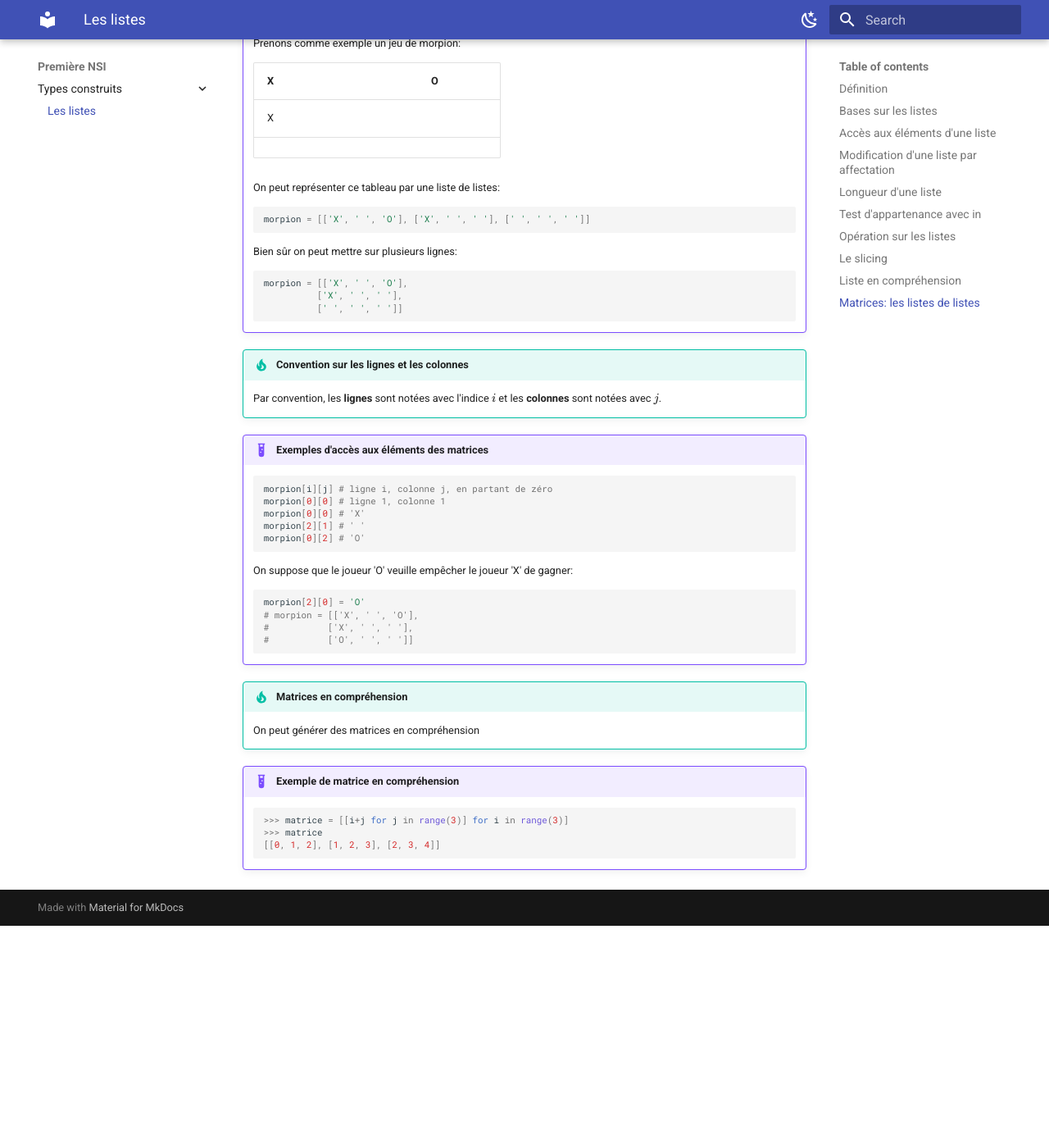
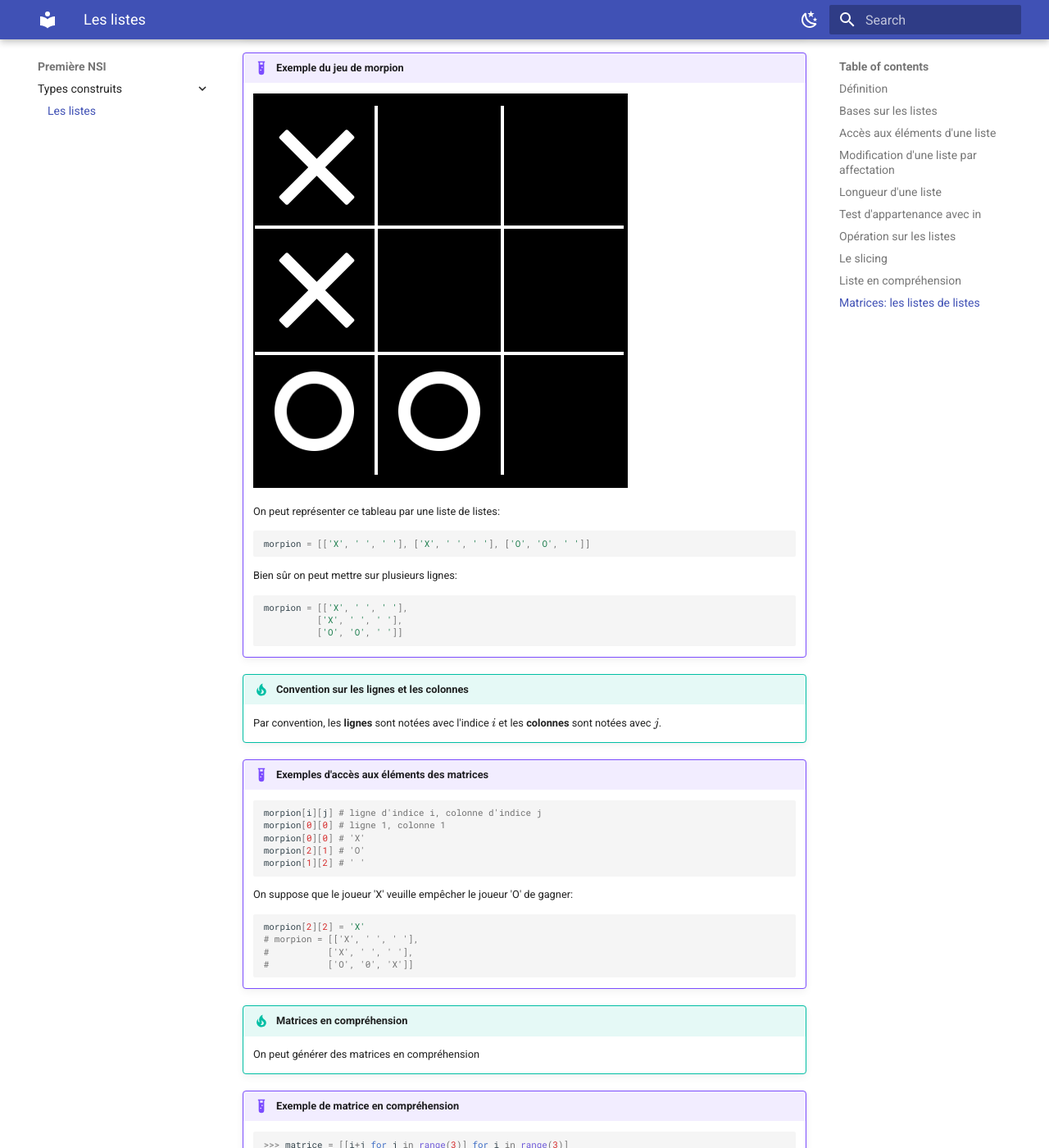
Before and after one commit to infocornouaille/nsi-cornouaille, an MkDocs documentation site: the page built from docs/premiere/types_construits/listes.md, in a window 1280 px wide and 1400 px high, scrolled down 6092 px. Shown: the whole window at 82% size. Built offline with MkDocs 1.6.1 and Material for MkDocs 9.7.7, drawn with Linux system fonts in a browser that asks for light colours; before the commit the page ends 7221 px from its top, so only the background shows below that.

Commit message:
Update listes

````diff
--- a/docs/premiere/types_construits/listes.md
+++ b/docs/premiere/types_construits/listes.md
@@ -10,7 +10,6 @@
      En Python, un **tableau** est appelé **liste**. Il est de type `list`
 
      Le tableau est modifiable par affectation, on dit qu'il est **mutable**
-
 
 
 ## Bases sur les listes
@@ -271,25 +270,23 @@
           [5, 2]]
      ```
 
-     Prenons comme exemple un jeu de morpion:
+!!! example "Exemple du jeu de morpion"
 
-     | X   |     | O   |
-     | --- | --- | --- |
-     | X   |     |     |
-     |     |     |     |
+
+     ![Morpion](../img/tictactoe.PNG)
 
      On peut représenter ce tableau par une liste de listes:
 
      ```python
-     morpion = [['X', ' ', 'O'], ['X', ' ', ' '], [' ', ' ', ' ']]
+     morpion = [['X', ' ', ' '], ['X', ' ', ' '], ['O', 'O', ' ']]
      ```
 
      Bien sûr on peut mettre sur plusieurs lignes:
 
      ```python
-     morpion = [['X', ' ', 'O'],
+     morpion = [['X', ' ', ' '],
                ['X', ' ', ' '],
-               [' ', ' ', ' ']]
+               ['O', 'O', ' ']]
      ```
 
 !!! tip "Convention sur les lignes et les colonnes"
@@ -298,20 +295,20 @@
 !!! example "Exemples d'accès aux éléments des matrices"
 
      ```python
-     morpion[i][j] # ligne i, colonne j, en partant de zéro
+     morpion[i][j] # ligne d'indice i, colonne d'indice j
      morpion[0][0] # ligne 1, colonne 1
      morpion[0][0] # 'X'
-     morpion[2][1] # ' '
-     morpion[0][2] # 'O'
+     morpion[2][1] # 'O'
+     morpion[1][2] # ' '
      ```
 
-     On suppose que le joueur 'O' veuille empêcher le joueur 'X' de gagner:
+     On suppose que le joueur 'X' veuille empêcher le joueur 'O' de gagner:
 
      ```python
-     morpion[2][0] = 'O'
-     # morpion = [['X', ' ', 'O'],
+     morpion[2][2] = 'X'
+     # morpion = [['X', ' ', ' '],
      #           ['X', ' ', ' '],
-     #           ['O', ' ', ' ']]
+     #           ['O', '0', 'X']]
      ```
 
 !!! tip "Matrices en compréhension"
--- a/mkdocs.yml
+++ b/mkdocs.yml
@@ -27,6 +27,7 @@ theme:
         icon: material/weather-sunny
         name: Switch to light mode
 
+
 markdown_extensions:
   - admonition
   - pymdownx.details
````
Also changed, not shown: docs/premiere/img/tictactoe.PNG (added).
